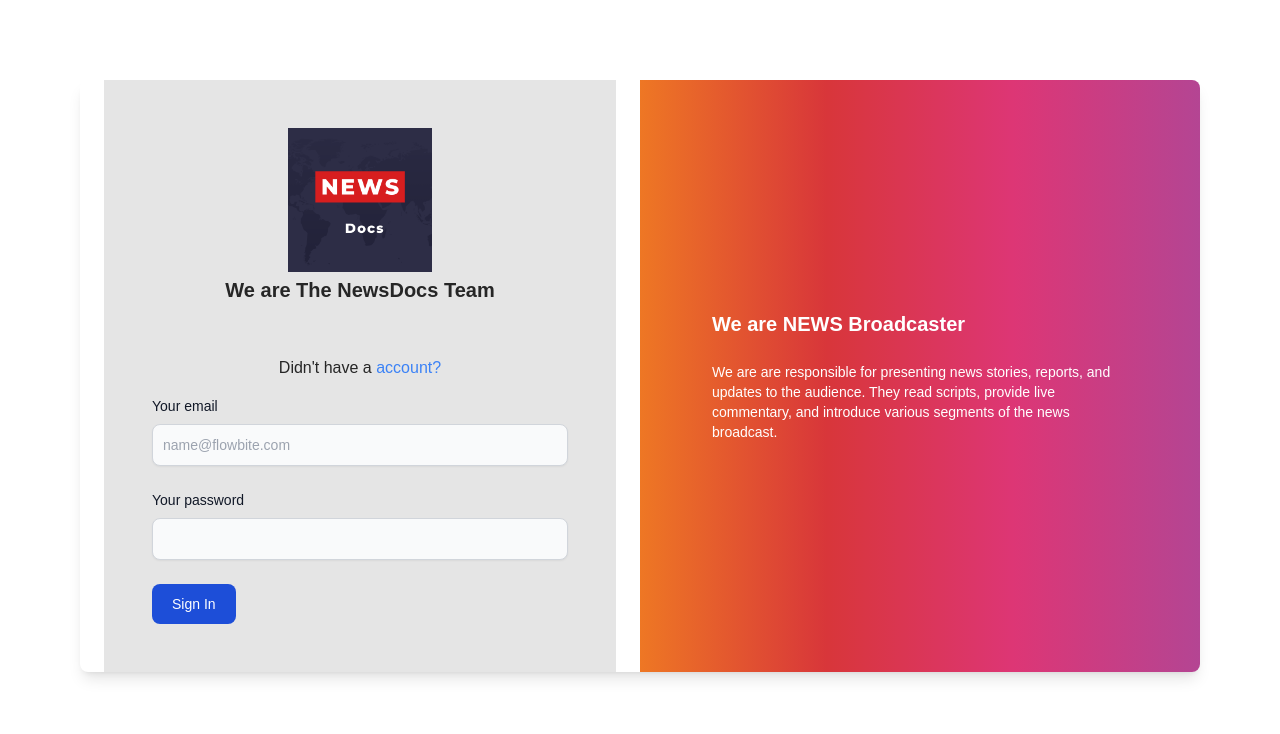
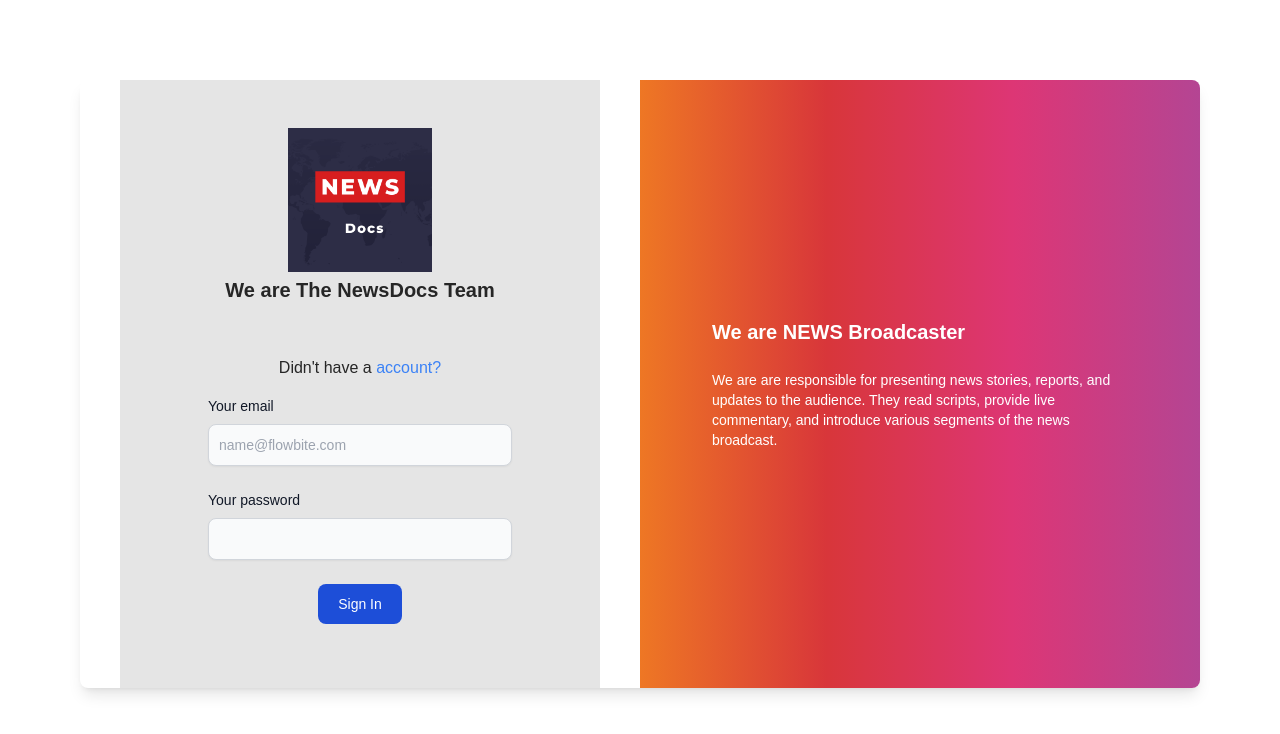
Before and after one commit to Yash15-maker/news, a React (Create React App) app: page /login in a window 1280 px wide. Shown: the top 734 px of the page. Built offline with nearby package versions, Linux system fonts and the light colour scheme.

Commit message:
Added Some fairness

```diff
--- a/src/component/Login.jsx
+++ b/src/component/Login.jsx
@@ -48,12 +48,12 @@ export default function Login({ signIn, setsignIn }) {
   return (
     <div>
       <section class="gradient-form h-full w-full">
-        <div class="container h-full p-20 ">
+        <div class="container h-full lg:p-20 px-4">
           <div class="g-6 flex h-full flex-wrap items-center justify-center text-neutral-800 dark:text-neutral-200">
             <div class="w-full">
               <div class="block rounded-lg bg-white shadow-lg dark:bg-neutral-800">
                 <div class="g-0 lg:flex lg:flex-wrap">
-                  <div class="px-4 md:px-0 lg:w-6/12">
+                  <div class="lg:px-4 md:px-0 lg:w-6/12">
                     <div class="md:mx-6 md:p-12 bg-neutral-200 dark:bg-neutral-700">
                       <div class="text-center">
                         <img class="mx-auto w-36 h-36 " src={News} alt="logo" />
@@ -76,8 +76,9 @@ export default function Login({ signIn, setsignIn }) {
                         onSubmit={(e) => {
                           handleSignin(e);
                         }}
+                        className="mb-4"
                       >
-                        <div class="mb-6">
+                        <div class="mb-6 lg:px-10 px-4">
                           <label
                             for="email"
                             class="block mb-2 text-sm font-medium text-gray-900 dark:text-white"
@@ -101,7 +102,7 @@ export default function Login({ signIn, setsignIn }) {
                             <></>
                           )}
                         </div>
-                        <div class="mb-6">
+                        <div class="mb-6 lg:px-10 px-4">
                           <label
                             for="password"
                             class="block mb-2 text-sm font-medium text-gray-900 dark:text-white"
@@ -124,13 +125,14 @@ export default function Login({ signIn, setsignIn }) {
                             <></>
                           )}
                         </div>
-
-                        <button
-                          type="submit"
-                          class="text-white bg-blue-700 hover:bg-blue-800 focus:ring-4 focus:outline-none focus:ring-blue-300 font-medium rounded-lg text-sm px-5 py-2.5 text-center dark:bg-blue-600 dark:hover:bg-blue-700 dark:focus:ring-blue-800"
-                        >
-                          Sign In
-                        </button>
+                        <div className="flex justify-center">
+                          <button
+                            type="submit"
+                            class="text-white bg-blue-700 hover:bg-blue-800 focus:ring-4 focus:outline-none focus:ring-blue-300 font-medium rounded-lg text-sm px-5 py-2.5 text-center dark:bg-blue-600 dark:hover:bg-blue-700 dark:focus:ring-blue-800 "
+                          >
+                            Sign In
+                          </button>
+                        </div>
                       </form>
                     </div>
                   </div>
--- a/src/component/NewsGrid.jsx
+++ b/src/component/NewsGrid.jsx
@@ -24,6 +24,7 @@ export default function NewsGrid() {
       )
       .then((data) => {
         setnewsState(data.data.articles);
+        setSearch("");
       })
       .catch((err) => {
         alert("Request Exceeded Sorry :(");
@@ -104,16 +105,12 @@ export default function NewsGrid() {
         "https://newsapi.org/v2/everything?q=bitcoin&apiKey=c92f90c58a524bc99f951e284a294078"
       )
       .then((data) => {
-        console.log(data.data.articles);
         setnewsState(data.data.articles);
       })
       .catch((err) => {
         alert("Request Exceeded Sorry :(");
       });
   };
-  // if (userSignedIn) {
-  //   navigate("/news");
-  // }
 
   const indexOfLastPage = currentPage * postPerPage;
   const indexOfFirstPost = indexOfLastPage - postPerPage;
@@ -186,7 +183,6 @@ export default function NewsGrid() {
               <span className="Dropdown-class">News</span>
             </label>
             <input type="checkbox" id="touch" />
-
             <ul class="slide">
               <li>
                 <span onClick={All} style={{ cursor: "pointer" }}>
@@ -219,15 +215,15 @@ export default function NewsGrid() {
       </div>
 
       <div className="lg:px-16 xl:px-20 pt-4 lg:pt-8 xl:pt-16 px-6 shadow-xl ">
-        <div className="flex justify-center flex-col">
-          <div className=" shadow-md align-center grid grid-cols-1 md:grid-cols-2 xl:grid-cols-4 gap-5 mt-5 mb-10">
+        <div className="flex justify-center ">
+          <div className="shadow-md align-center grid grid-cols-1 md:grid-cols-2 xl:grid-cols-4 gap-5 mt-5 mb-10">
             {currentPosts ? (
               currentPosts.map((curr) => {
                 return (
                   <div>
                     <div class="max-w-sm rounded overflow-hidden shadow-lg bg-slate-100">
                       <img
-                        class="w-full h-36 mx-auto"
+                        class="h-40 h-40 mx-auto"
                         src={curr.urlToImage}
                         alt={curr.source.name}
                       />
@@ -235,14 +231,17 @@ export default function NewsGrid() {
                         <div class="font-bold text-xl mb-2 ">{curr.title}</div>
                         <p class="text-gray-700 text-base">{curr.content}</p>
                       </div>
-                      <div class="px-6 pt-4 pb-2 flex justify-center">
+                      <div class="lg:px-6 lg:pt-4 lg:pb-2 flex justify-around px-2">
                         <span
                           onClick={() => {
                             window.open(curr.url, "_blank");
                           }}
-                          class="cursor-pointer inline-block bg-gray-200 rounded-full px-3 py-1 text-sm font-semibold text-gray-700 mr-2 mb-2"
+                          class="cursor-pointer my-auto inline-block bg-gray-200 rounded-full px-3 py-1 text-sm font-semibold text-gray-700 mr-2 mb-2"
                         >
                           Read More
+                        </span>
+                        <span className="lg:text-xl text-base my-1">
+                          {curr.publishedAt.split("T")[0]}
                         </span>
                       </div>
                     </div>
--- a/src/component/Register.jsx
+++ b/src/component/Register.jsx
@@ -36,7 +36,7 @@ export default function Login() {
   return (
     <div>
       <section class="gradient-form h-full w-full">
-        <div class="container h-full p-20 ">
+        <div class="container h-full lg:p-20 px-4">
           <div class="g-6 flex h-full flex-wrap items-center justify-center text-neutral-800 dark:text-neutral-200">
             <div class="w-full">
               <div class="block rounded-lg bg-white shadow-lg dark:bg-neutral-800">
@@ -64,8 +64,9 @@ export default function Login() {
                         onSubmit={(e) => {
                           handleSignUp(e);
                         }}
+                        className="mb-4"
                       >
-                        <div class="mb-6">
+                        <div class="mb-6 lg:px-10 px-4">
                           <label
                             for="email"
                             class="block mb-2 text-sm font-medium text-gray-900 dark:text-white"
@@ -85,7 +86,7 @@ export default function Login() {
                           />
                         </div>
 
-                        <div class="mb-6">
+                        <div class="mb-6 lg:px-10 px-4">
                           <label
                             for="password"
                             class="block mb-2 text-sm font-medium text-gray-900 dark:text-white"
@@ -103,13 +104,14 @@ export default function Login() {
                             required
                           />
                         </div>
-
+                        <div className="flex justify-center">
                           <button
                             type="submit"
                             class="text-white bg-blue-700 hover:bg-blue-800 focus:ring-4 focus:outline-none focus:ring-blue-300 font-medium rounded-lg text-sm px-5 py-2.5 text-center dark:bg-blue-600 dark:hover:bg-blue-700 dark:focus:ring-blue-800"
                           >
                             Sign Up
                           </button>
+                        </div>
                       </form>
                     </div>
                   </div>
```
Lines whose indentation alone changed are shown as unchanged.
